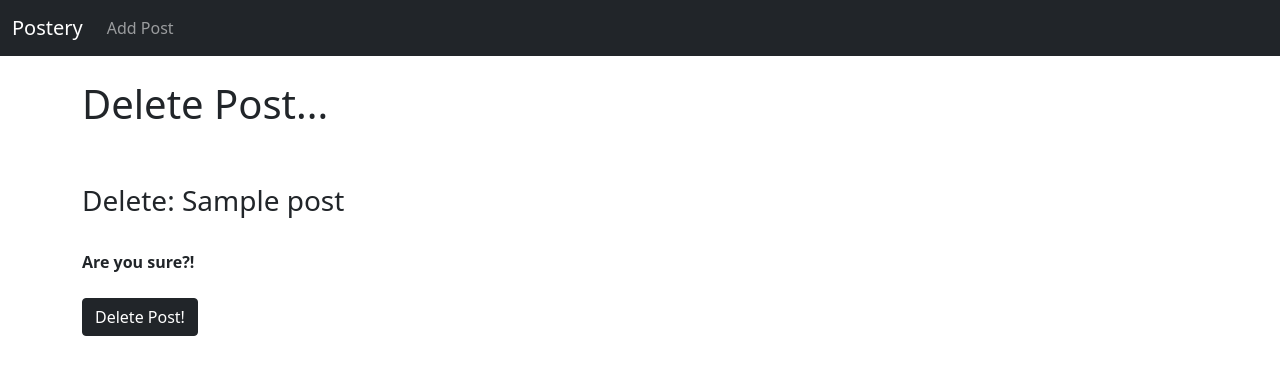
After one commit to TimurTaktarov/lessons_django, a Django app: page /article/1/remove in a window 1280 px wide. The commit adds this page. Shown: the top 375 px of the page. Run offline with Django 5.2, Linux system fonts and the light colour scheme; tables that the repository leaves empty hold one stand-in row (values such as "Sample post").

Commit message:
LES- 7 Completed

```diff
--- /dev/null
+++ b/ablog/theblog/templates/delete_post.html
@@ -0,0 +1,19 @@
+{% extends 'base.html' %}
+{% block title %}Delete Blog Post{% endblock %}
+{% block content %}
+
+
+<h1>Delete Post...</h1>
+<br/><br/>
+<h3>Delete: {{ post.title }}</h3>
+
+<br/>
+<div class="form-group">
+    <form method="POST">
+        {% csrf_token %}
+        <strong>Are you sure?!</strong><br/><br>
+        <button class="btn btn-dark">Delete Post!</button>
+    </form>
+</div>
+
+{% endblock %}
--- a/ablog/theblog/templates/home.html
+++ b/ablog/theblog/templates/home.html
@@ -8,7 +8,11 @@
 <ul>
 {% for post in object_list %}
     <li><a href="{% url 'article-detail' post.pk %}">{{ post.title }}</a> - {{ post.author.first_name }}
-        {{ post.author.last_name }} <small><a href="{% url 'update_post' post.pk %}">(Edit)</a></small><br/>
+        {{ post.author.last_name }}
+        <small>
+            <a href="{% url 'update_post' post.pk %}">(Edit)</a>
+            <a href="{% url 'delete_post' post.pk %}">(Delete)</a>
+        </small><br/>
     {{ post.body }}</li>
 {% endfor %}
 </ul>
--- a/ablog/theblog/urls.py
+++ b/ablog/theblog/urls.py
@@ -1,6 +1,6 @@
 from django.urls import path
 # from . import views
-from .views import HomeView, ArticleDetailView, AddPostView, UpdatePostView
+from .views import HomeView, ArticleDetailView, AddPostView, UpdatePostView, DeletePostView
 
 urlpatterns = [
     # path('', views.home, name="home"),
@@ -8,5 +8,6 @@ urlpatterns = [
     path('article/<int:pk>', ArticleDetailView.as_view(), name='article-detail'),
     path('add_post/', AddPostView.as_view(), name='add_post'),
     path('article/edit/<int:pk>', UpdatePostView.as_view(), name='update_post'),
+    path('article/<int:pk>/remove', DeletePostView.as_view(), name='delete_post'),
 
 ]
--- a/ablog/theblog/views.py
+++ b/ablog/theblog/views.py
@@ -1,7 +1,8 @@
 from django.shortcuts import render
-from django.views.generic import ListView, DetailView, CreateView, UpdateView
+from django.views.generic import ListView, DetailView, CreateView, UpdateView, DeleteView
 from .models import Post
 from .forms import PostForm, EditForm
+from django.urls import reverse_lazy
 
 
 # def home(request):
@@ -10,6 +11,7 @@ from .forms import PostForm, EditForm
 class HomeView(ListView):
     model = Post
     template_name = 'home.html'
+    ordering = ['-id']
 
 
 class ArticleDetailView(DetailView):
@@ -30,3 +32,9 @@ class UpdatePostView(UpdateView):
     form_class = EditForm
     template_name = 'update_post.html'
     # fields = ['title', 'title_tag', 'body']
+
+
+class DeletePostView(DeleteView):
+    model = Post
+    template_name = 'delete_post.html'
+    success_url = reverse_lazy('home')
```
Also changed, not shown: ablog/theblog/templates/article_details.html (+6 -1 lines), ablog/theblog/models.py (line endings or trailing spaces).
